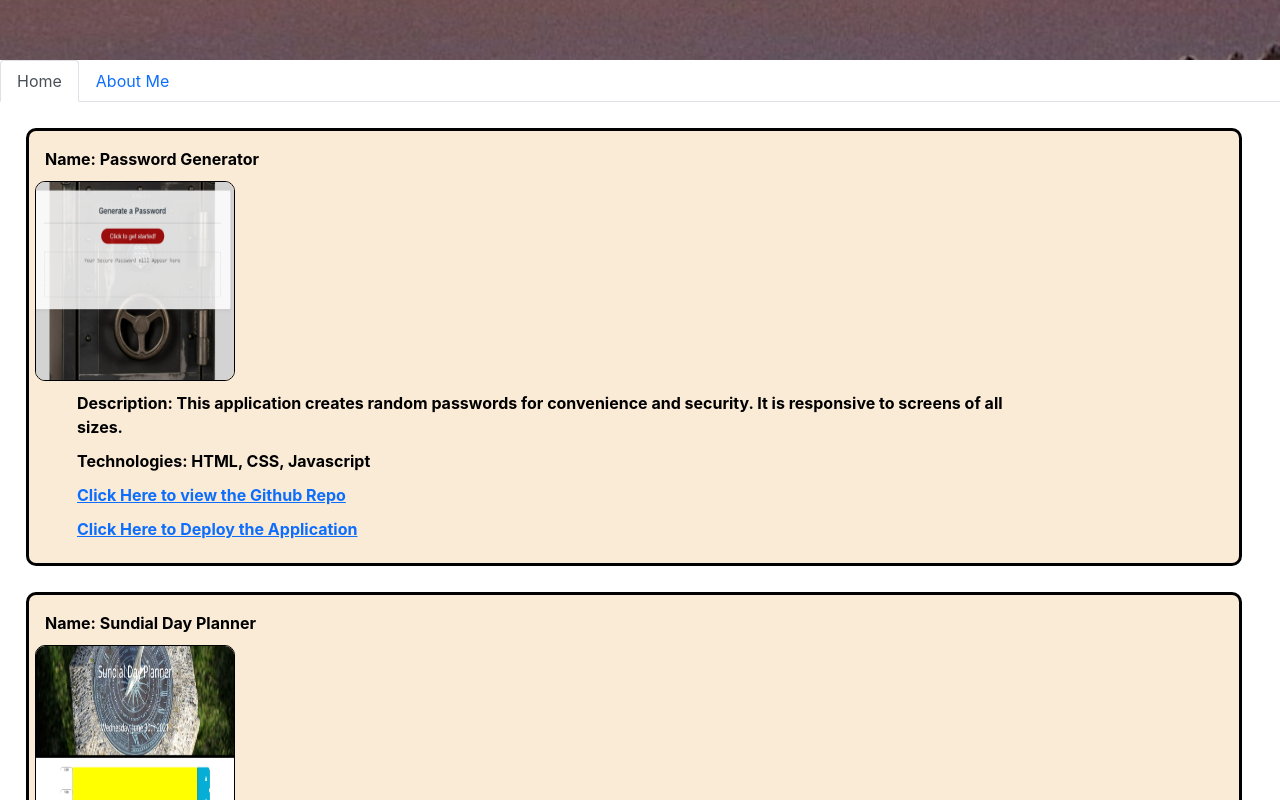
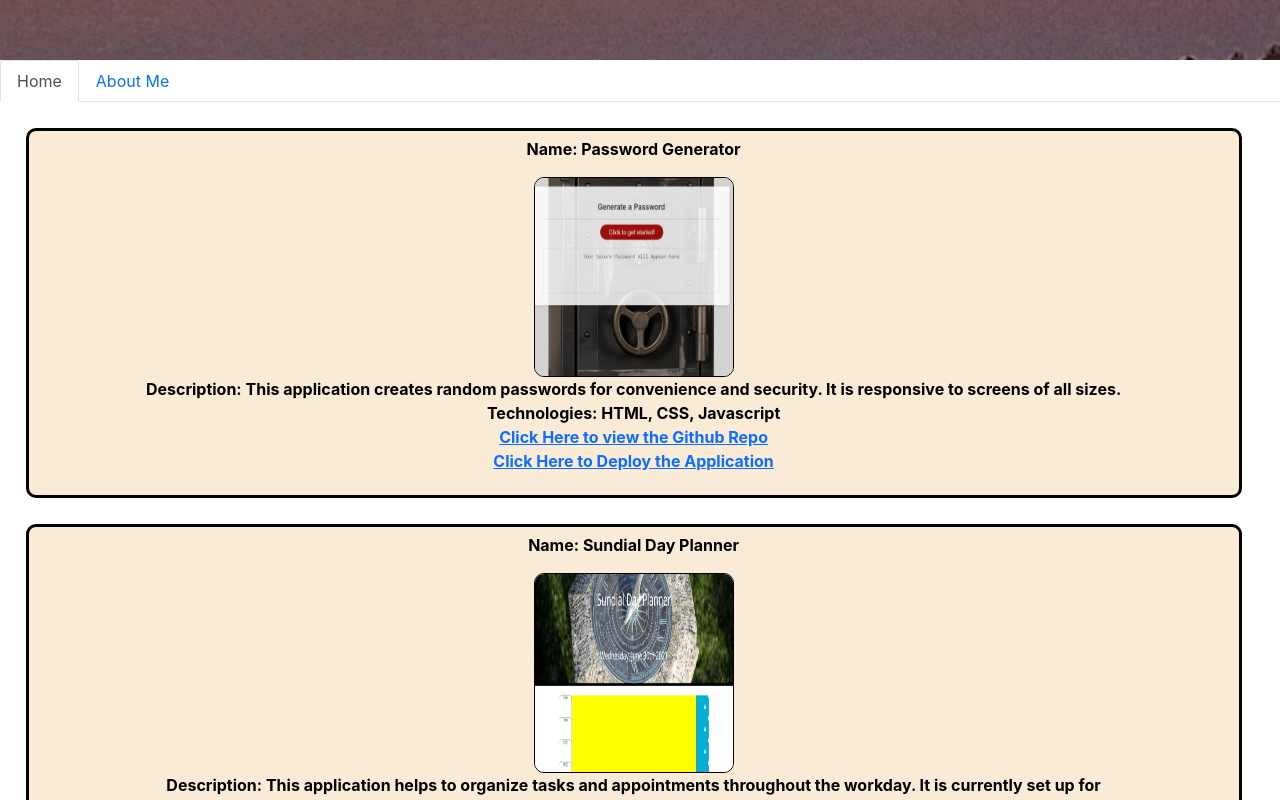
Before and after one commit to bradfan/showcase-portfolio, a React (Create React App) app: page / in a window 1280 px wide. Shown: the part 740-1540 px from the top of the page. Built offline with nearby package versions, Linux system fonts and the light colour scheme.

Commit message:
center card

```diff
--- a/src/Header.js
+++ b/src/Header.js
@@ -16,7 +16,7 @@ const styles = {
 };
 const navLinks = {
   display: "flex",
-  justifyContent: "flex-end",
+  justifyContent: "center",
   // margin: "0 auto",
 };
 const lineStyle = {
--- a/src/components/Card.js
+++ b/src/components/Card.js
@@ -1,14 +1,13 @@
 import React from "react";
-import { useMediaQuery } from 'react-responsive'
+import { useMediaQuery } from "react-responsive";
 
-const screenWidth = 1
-const cardWidth = screenWidth < 1100?"95%":"45%"
+const screenWidth = 1;
+const cardWidth = screenWidth < 1100 ? "95%" : "45%";
 
 const styles = {
   display: "flex",
   flexDirection: "column",
   flexWrap: "wrap",
-  // float: "center",
   width: cardWidth,
   margin: "2%",
   padding: ".5%",
@@ -16,42 +15,45 @@ const styles = {
   border: "3px solid black",
   borderRadius: "10px",
   backgroundColor: "#FAEBD7",
-
 };
 const lineStyle = {
   listStyleType: "none",
-  margin: "10px",
+   textAlign: "center",
   color: "black",
-
 };
 const textStyle = {
-width: "calc(100% - 200px)",
+  width: "calc(100% - 200px)",
 
-}
+  margin: "0 auto",
+};
 
 function Card({ props }) {
   return (
     <div>
       <div style={styles} className="card">
         <div className="img-container">
-        <li style={lineStyle}>
-              <strong>Name: {props.name}</strong>
-            </li>
+          <p style={lineStyle}>
+            <strong>Name: {props.name}</strong>
+          </p>
           <img
             style={{
               width: "200px",
               height: "200px",
               border: "1px solid black",
               borderRadius: "10px",
-
+              display: "flex",
+              textAlign: "center",
+              margin:"0 auto",
             }}
             src={props.image}
             alt={props.name}
           />
         </div>
-        <div style = {textStyle}>
-          <ul>
+        <div style={textStyle}>
+          <ul style={
+            {padding:"0", textAlign: "center",}
 
+          }>
             <li style={lineStyle}>
               <strong>Description: {props.description}</strong>
             </li>
```
